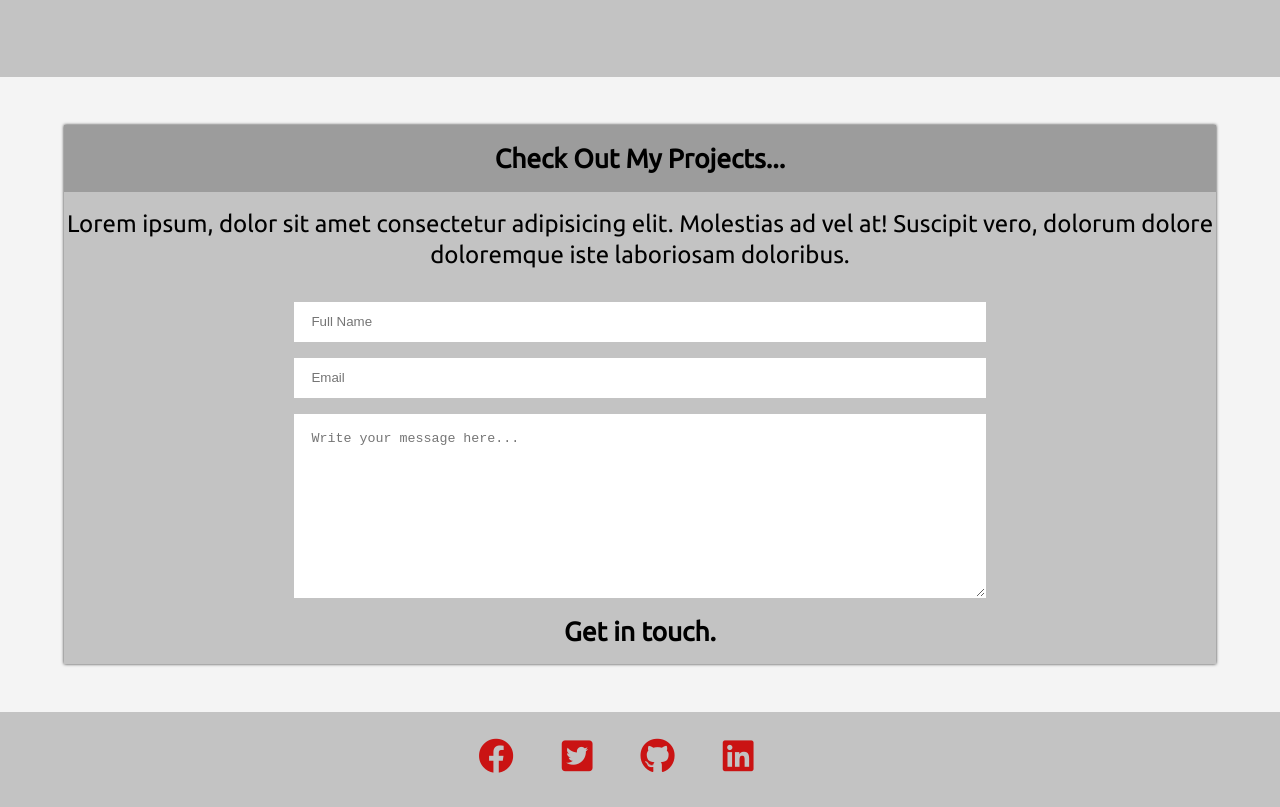
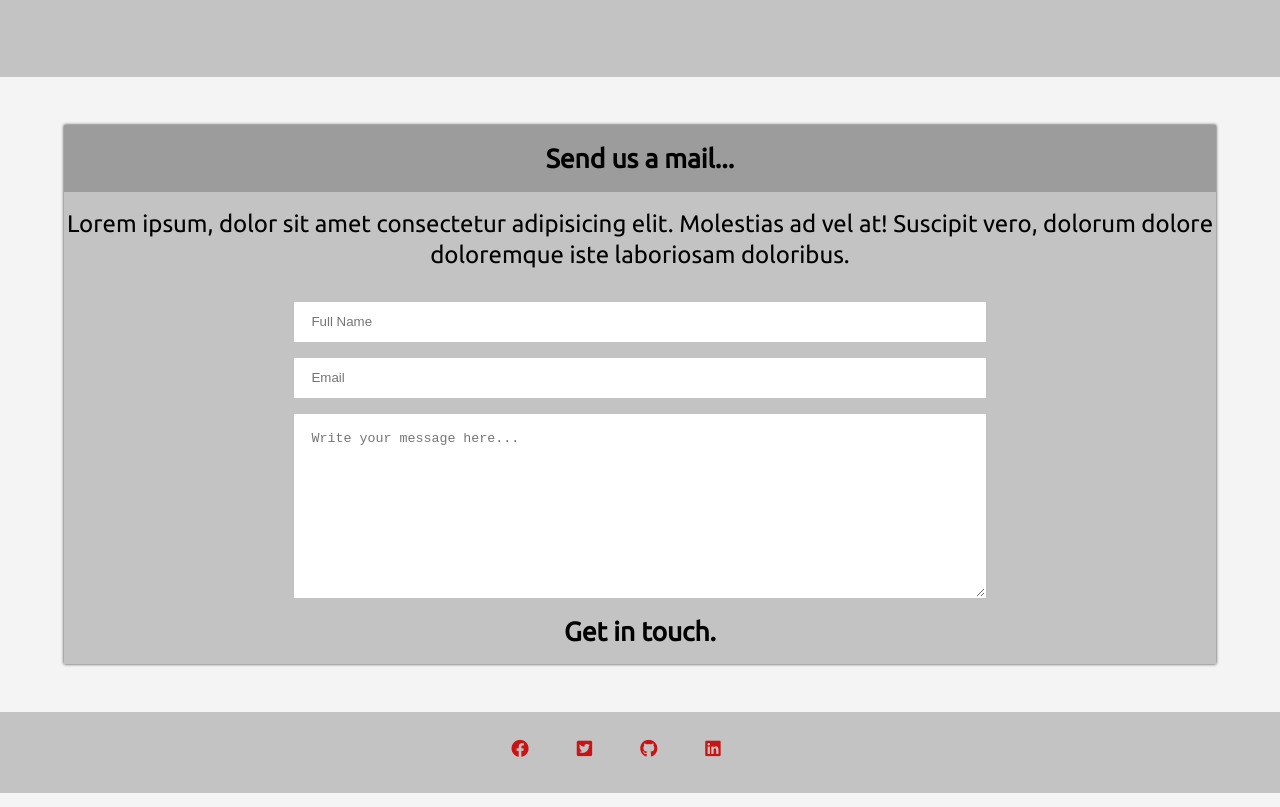
Before and after one commit to julie-ify/Responsive_Portfolio, a plain HTML site: page index.html in a window 1280 px wide. Shown: the part 1374-2181 px from the top of the page. Drawn offline with Linux system fonts and the light colour scheme.

Commit message:
modify the footer

```diff
--- a/index.html
+++ b/index.html
@@ -44,7 +44,7 @@
             <a href="#work" class="nav-link">Work</a>
           </li>
           <li class="nav-items">
-            <a href="#footer" class="nav-link">Contact</a>
+            <a href="#contact" class="nav-link">Contact</a>
           </li>
         </ul>
       </nav>
@@ -67,7 +67,7 @@
             <a href="#work"><h1>Work</h1></a>
           </li>
           <li class="side-nav-list">
-            <a href="#footer"><h1>Contact</h1></a>
+            <a href="#contact"><h1>Contact</h1></a>
           </li>
         </ul>
       </div>
@@ -232,7 +232,7 @@
 
     <!-- Contact Form -->
     <section id="contact" class="contact-me">
-        <h1 class="big-heading secondary-bg">Check Out My Projects...</h1>
+      <h1 class="big-heading secondary-bg">Send us a mail...</h1>
       <p class="lead">
         Lorem ipsum, dolor sit amet consectetur adipisicing elit. Molestias ad
         vel at! Suscipit vero, dolorum dolore doloremque iste laboriosam
@@ -264,23 +264,19 @@
           <a
             href="https://web.facebook.com/julie.michaels.944"
             class="footer-link"
-            ><i class="fab fa-facebook fa-2x"></i
+            ><i class="fab fa-facebook"></i
           ></a>
         </li>
         <li class="footer-list">
           <a href="#" class="footer-link"
-            ><i class="fab fa-twitter-square fa-2x"></i
+            ><i class="fab fa-twitter-square"></i
           ></a>
         </li>
         <li class="footer-list">
-          <a href="#" class="footer-link"
-            ><i class="fab fa-github fa-2x"></i
-          ></a>
+          <a href="#" class="footer-link"><i class="fab fa-github"></i></a>
         </li>
         <li class="footer-list">
-          <a href="#" class="footer-link"
-            ><i class="fab fa-linkedin fa-2x"></i
-          ></a>
+          <a href="#" class="footer-link"><i class="fab fa-linkedin"></i></a>
         </li>
       </ul>
     </footer>
```
